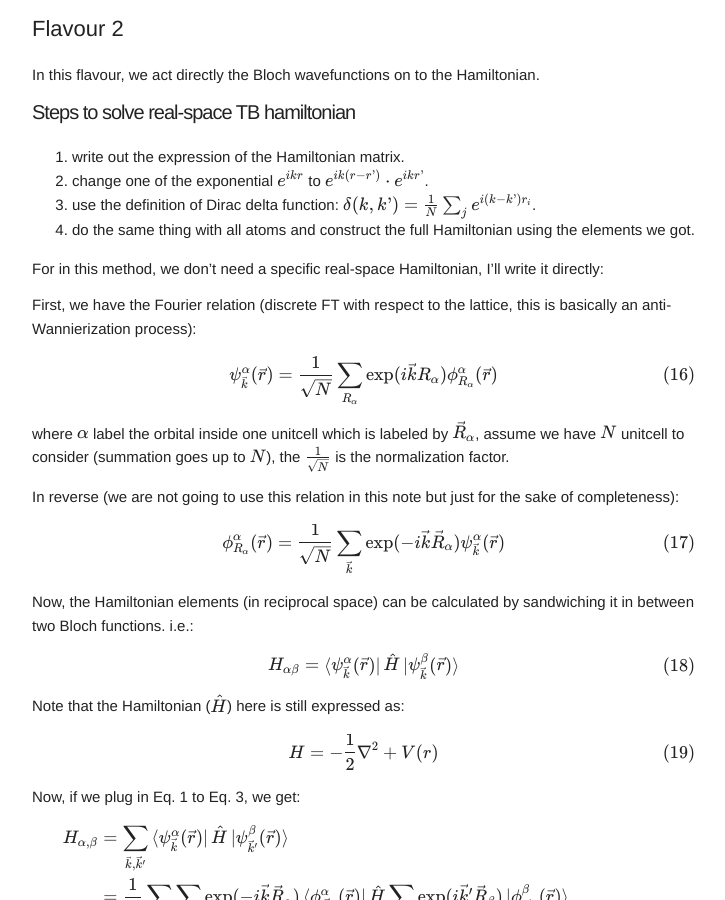
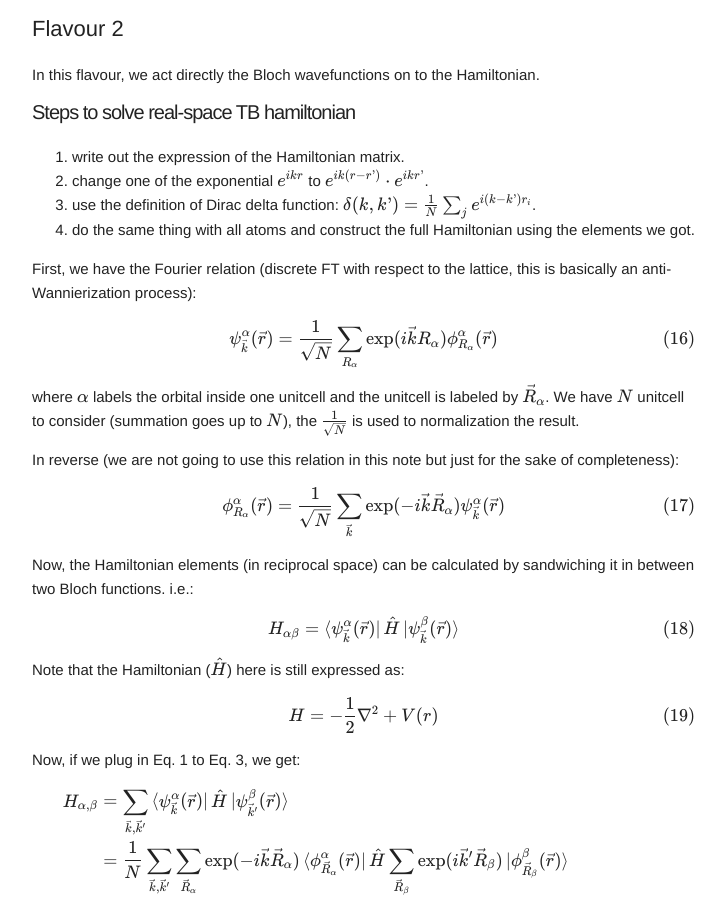
Before and after one commit to Chengcheng-Xiao/Chengcheng-Xiao.github.io, a Jekyll site: the page built from _posts/2021-08-08-TB_two_flavours.md, in a window 1280 px wide and 900 px high, scrolled down 3923 px. Shown: the whole window, without its empty margins (160-885 px from the left). Built offline with Jekyll 4.4.1, drawn with Linux system fonts in a browser that asks for light colours; nearby versions of some CDN libraries; comment, search, counter and statistics services are not loaded.

Commit message:
typo fix

```diff
--- a/_posts/2021-08-08-TB_two_flavours.md
+++ b/_posts/2021-08-08-TB_two_flavours.md
@@ -195,7 +195,7 @@ In this flavour, we act directly the Bloch wavefunctions on to the Hamiltonian.
 3. use the definition of Dirac delta function: $\delta(k,k') = \frac{1}{N} \sum_j e^{i(k-k')r_i}$.
 4. do the same thing with all atoms and construct the full Hamiltonian using the elements we got.
 
-For in this method, we don't need a specific real-space Hamiltonian, I'll write it directly:
+<!--For this method, we don't need a specific real-space Hamiltonian (by specific, I mean, be able to write out it'), I'll write it directly:-->
 
 First, we have the Fourier relation (discrete FT with respect to the lattice, this is basically an anti-Wannierization process):
 
@@ -204,7 +204,8 @@ $$
 \tag{16}
 $$
 
-where $\alpha$ label the orbital inside one unitcell which is labeled by $\vec R_{\alpha}$, assume we have $N$ unitcell to consider (summation goes up to $N$), the $\frac{1}{\sqrt{N}}$ is the normalization factor.
+where $\alpha$ labels the orbital inside one unitcell and the unitcell is labeled by $\vec R_{\alpha}$.
+We have $N$ unitcell to consider (summation goes up to $N$), the $\frac{1}{\sqrt{N}}$ is used to normalization the result.
 
 In reverse (we are not going to use this relation in this note but just for the sake of completeness):
 
```
